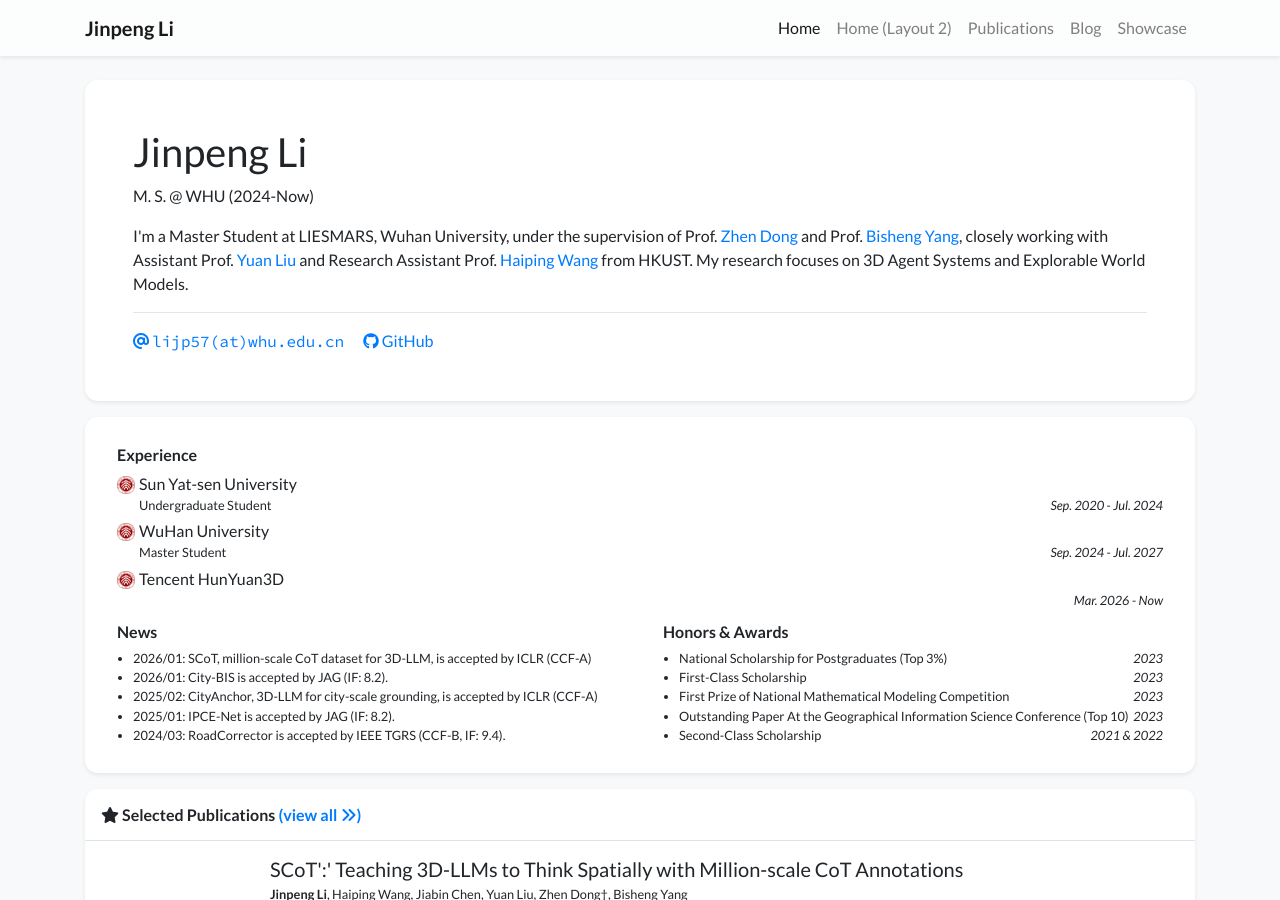
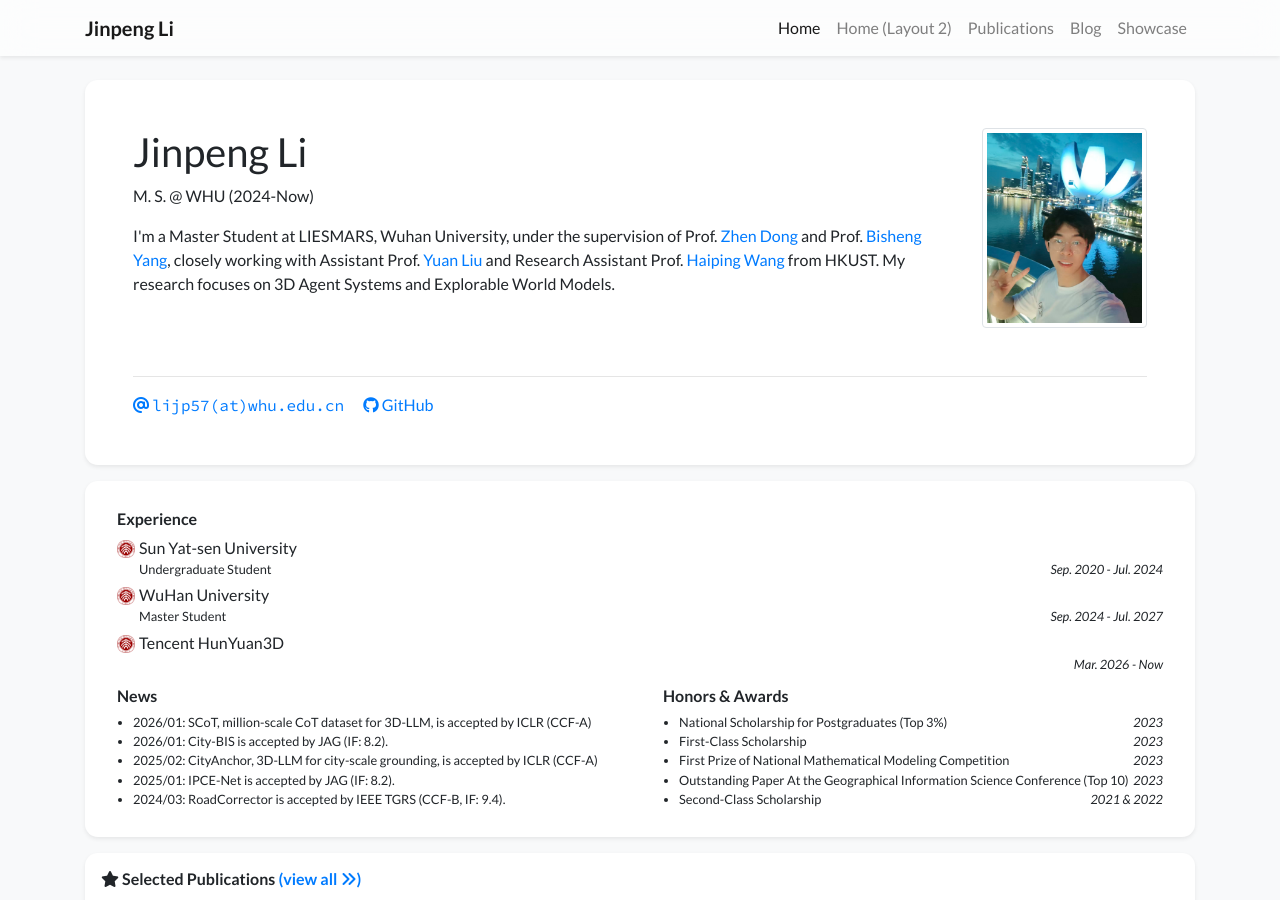
Before and after one commit to Lijp411/Lijp411.github.io, a Jekyll site: the page built from index.html, in a window 1280 px wide and 900 px high. Built offline with Jekyll 4.4.1, drawn with Linux system fonts in a browser that asks for light colours; nearby versions of some CDN libraries; a style sheet for code colours, icons or effects is not loaded.

Commit message:
Update profile.yml

```diff
--- a/_data/profile.yml
+++ b/_data/profile.yml
@@ -48,7 +48,7 @@
 #  position: QingYun Program Intern
   date: Mar. 2026 - Now
 
-# portrait_url: /assets/images/photos/portrait.jpg
+portrait_url: /assets/images/photos/photo.jpg
 portrait_caption: >-
   Photo by Manja Vitolic on Unsplash (this caption is optional, comment it out to disable).
 
```
